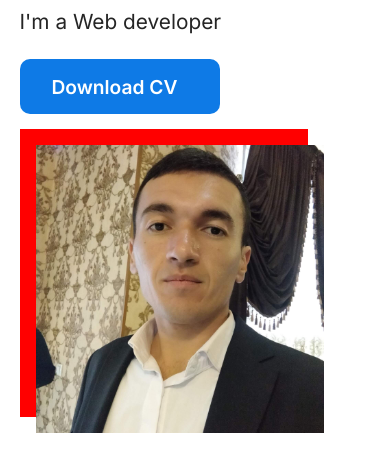
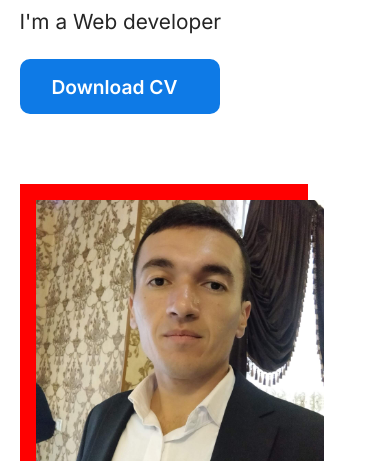
Before and after one commit to fuzayil96/portfolio, a plain HTML site: page index.html in a window 390 px wide. Shown: the part 205-666 px from the top of the page. Drawn offline with Linux system fonts and the light colour scheme; some packages are replaced by stand-ins of ours; a script that the page names is missing.

Commit message:
Update style.css

```diff
--- a/style.css
+++ b/style.css
@@ -215,6 +215,9 @@ body {
   }
   .about-me-text p{
     text-align: justify;
+  }
+  .about-me-img{
+    margin-top: 55px;
   }
 }
 @media only screen and (max-width: 1024px) {
```
